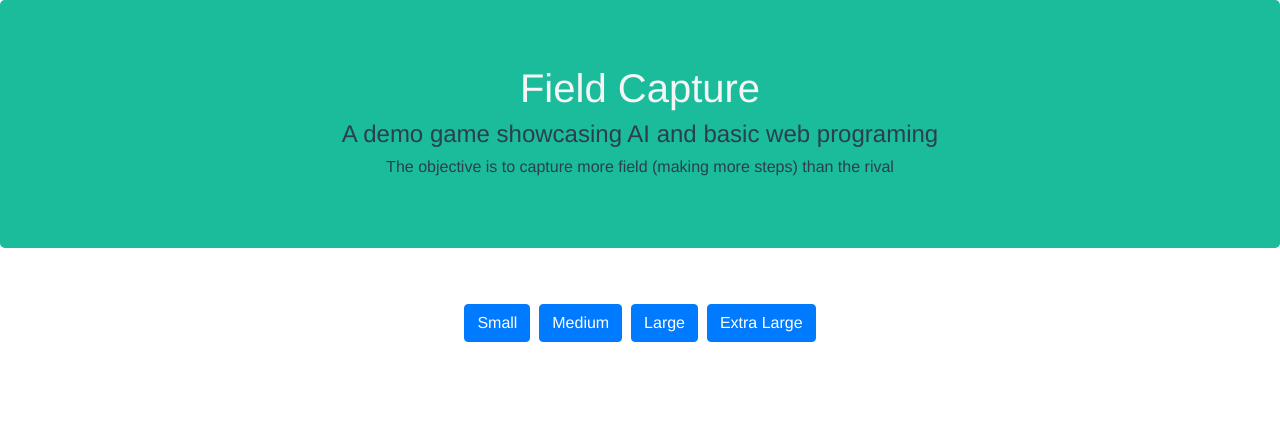
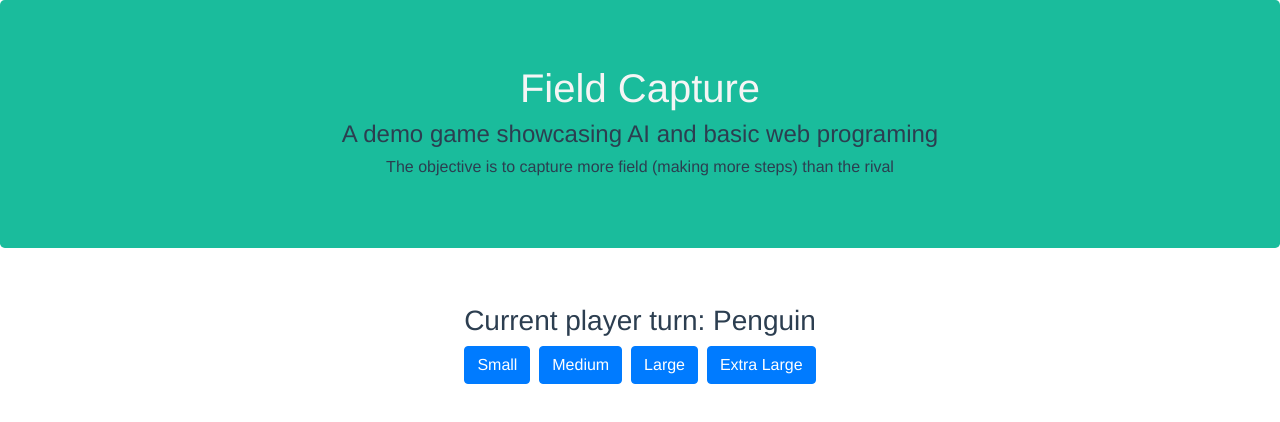
Before and after one commit to abir006/Field-Capturer, a Vue app: page / in a window 1280 px wide. Shown: the top 422 px of the page. Built offline with nearby package versions, Linux system fonts and the light colour scheme; the HTML template or start-up script is replaced by a standard one.

Commit message:
Closed #5. Game is working turn based, allowing players to move until draw\victory.

```diff
--- a/src/App.vue
+++ b/src/App.vue
@@ -1,16 +1,18 @@
 <template>
   <Header/>
   &nbsp;
+  <Game/>
   <Board/>
 </template>
 
 <script>
 import Header from './components/Header.vue'
 import Board from './components/Board.vue'
+import Game from "@/components/Game";
 export default {
   name: 'App',
   components: {
-    Header, Board
+    Header, Board, Game
   }
 }
 </script>
--- a/src/components/Board.vue
+++ b/src/components/Board.vue
@@ -1,14 +1,18 @@
 <template>
-  <div v-if="board">
-    <div v-for="x in rows" :key="x">
-    <span v-for="y in cols" :key="y">
+  <div v-if="game.Board">
+    <div v-for="x in game.Rows" :key="x">
+    <span v-for="y in game.Cols" :key="y">
       <!-- checking for open field first due to higher availability to reduce time -->
       <!-- empty field -->
-      <img v-if="board[x-1][y-1]===' '" src="../assets/openField.png" alt="">
+      <img v-if="game.Board[x-1][y-1]===' '" src="../assets/openField.png" alt="">
       <!-- player 1 -->
-      <img v-else-if="board[x-1][y-1]==='1'" src="../assets/penguin.png" alt="">
+      <img v-else-if="game.Board[x-1][y-1]==='1'" src="../assets/penguin.png" alt="">
+      <!-- player 1 captured -->
+      <img v-else-if="game.Board[x-1][y-1]==='captured1'" src="../assets/penguinCaptured.png" alt="">
       <!-- player 2 -->
-      <img v-else src="../assets/cow.png" alt="">
+      <img v-else-if="game.Board[x-1][y-1]==='2'" src="../assets/cow.png" alt="">
+      <!-- player 2 captured -->
+      <img v-else src="../assets/cowCaptured.png" alt="">
     </span>
     </div>
   </div>
@@ -21,13 +25,12 @@
 </template>
 
 <script>
-import { ref } from 'vue'
+import global from "@/global";
+
 export default {
 name: "Board",
   setup() {
-    const board = ref(null)
-    const rows = ref(0)
-    const cols = ref(0)
+    const { game, setBoard } = global
     const smallMap = ({Board : [
         ["1", " ", " "],
         [" ", " ", " "],
@@ -60,13 +63,7 @@ name: "Board",
             [" ", " ", " "," ", " ", " ", " "," ", " ", " "],
             [" ", " ", " "," ", " ", " ", " "," ", " ", "2"],
           ], Rows : 10, Cols: 10})
-
-    const setBoard = (boardToSet) => {
-      board.value = JSON.parse(JSON.stringify(boardToSet.Board))
-      rows.value = boardToSet.Rows
-      cols.value = boardToSet.Cols
-    }
-    return { board, rows, cols , smallMap, mediumMap, largeMap, extraLargeMap, setBoard}
+    return { game , smallMap, mediumMap, largeMap, extraLargeMap, setBoard}
   }
 }
 </script>
--- /dev/null
+++ b/src/components/Game.vue
@@ -0,0 +1,89 @@
+<template>
+<div>
+  <h3 style="color: #2c3e50">Current player turn: {{ game.CurrentPlayer===1 ? "Penguin" : "Cow" }}</h3>
+  <h1 style="color: darkblue;" v-if="win === 1 || win === 2">Winner is: {{ win }}</h1>
+  <h1 style="color: darkblue;" v-else-if="win === 0">Draw !</h1>
+</div>
+</template>
+
+<script>
+import { ref } from 'vue'
+import global from "@/global";
+export default {
+  name: "Game",
+  setup() {
+    const win = ref(-1)
+    async function keyPressed() {
+      const pressed = await waitingKeypress();
+      if(pressed.key === "w"){
+        console.log("w")
+        makeMove(-1, 0)
+      }else if(pressed.key === "a"){
+        makeMove(0, -1)
+      }else if(pressed.key === "s"){
+        makeMove(1, 0)
+      }else if(pressed.key ==="d"){
+        makeMove(0, 1)
+      }
+    }
+    function waitingKeypress() {
+      return new Promise((resolve) => {
+        document.addEventListener('keydown', onKeyHandler);
+        function onKeyHandler(e) {
+          if (e.key === "w" || e.key === "a" || e.key === "s" || e.key === "d") {
+            document.removeEventListener('keydown', onKeyHandler);
+            resolve(e);
+          }
+          /// add else to handle illegal button
+        }
+      });
+    }
+    // this is the game loop.
+    async function nextTurn() {
+      //check if game didnt end
+      if(win.value === -1) {
+        // check if game board is set
+        if (game.Board !== null) {
+          if (playerNumMovesAvailable(game.CurrentPlayer) !== 0) {
+            await keyPressed()
+            requestAnimationFrame(nextTurn)
+          } else if (playerNumMovesAvailable((game.CurrentPlayer % 2) + 1) !== 0) {
+            swapPlayer()
+            await keyPressed()
+            requestAnimationFrame(nextTurn)
+          } else {
+            win.value = winner()
+          }
+        } else {
+          requestAnimationFrame(nextTurn)
+        }
+      }
+    }
+    const { game, makeMove , playerNumMovesAvailable, swapPlayer , winner } = global
+   /* const keyPressed = (e) => {
+      if (e.key === "w") {
+        makeMove(-1, 0)
+      } else if (e.key === "a") {
+        makeMove(0, -1)
+      } else if (e.key === "s") {
+        makeMove(1, 0)
+      } else if (e.key === "d") {
+        makeMove(0, 1)          }
+    }
+    onMounted(() => {
+      window.addEventListener('keyup', keyPressed)
+    })
+    onUnmounted(() => {
+      window.removeEventListener('keyup', keyPressed)
+    })*/
+    return { game, nextTurn, win }
+  },
+  async created() {
+    await this.nextTurn()
+  }
+}
+</script>
+
+<style scoped>
+
+</style>
--- /dev/null
+++ b/src/global.js
@@ -0,0 +1,83 @@
+import { reactive, readonly } from 'vue'
+
+const game = reactive({
+    Board: null,
+    Rows: 0,
+    Cols: 0,
+    PlayerPositions: Array(Array()),
+    CurrentPlayer: 1,
+})
+const setBoard = (boardToSet) => {
+    game.Board = JSON.parse(JSON.stringify(boardToSet.Board))
+    game.Rows = boardToSet.Rows
+    game.Cols = boardToSet.Cols
+    for(let row=0; row < boardToSet.Rows; row++){
+        for(let col=0; col < boardToSet.Cols; col++){
+            if(boardToSet.Board[row][col]==="1"){
+                game.PlayerPositions[1] = [row, col]
+            }
+            else if(boardToSet.Board[row][col]==="2"){
+                game.PlayerPositions[2] = [row, col]
+            }
+        }
+    }
+}
+const playerNumMovesAvailable = (player) => {
+    let numSteps = 0
+    //up
+    if(game.PlayerPositions[player][0] > 0 && game.Board[game.PlayerPositions[player][0]-1][game.PlayerPositions[player][1]] === " "){
+        numSteps++
+    }
+    //down
+    if(game.PlayerPositions[player][0] < game.Rows-1 && game.Board[game.PlayerPositions[player][0]+1][game.PlayerPositions[player][1]] === " "){
+        numSteps++
+    }
+    //left
+    if(game.PlayerPositions[player][1] > 0 && game.Board[game.PlayerPositions[player][0]][game.PlayerPositions[player][1]-1] === " "){
+        numSteps++
+    }
+    //right
+    if(game.PlayerPositions[player][1] < game.Cols - 1 && game.Board[game.PlayerPositions[player][0]][game.PlayerPositions[player][1] + 1] === " "){
+        numSteps++
+    }
+    return numSteps
+}
+
+const makeMove = (x, y) => {
+        const currentRow = game.PlayerPositions[game.CurrentPlayer][0]
+        const currentCol = game.PlayerPositions[game.CurrentPlayer][1]
+        const newRow = currentRow+x
+        const newCol = currentCol+y
+        if(0 <= newRow && newRow < game.Rows && 0 <= newCol && newCol < game.Cols){
+            if(game.Board[newRow][newCol]===" "){
+                game.Board[currentRow][currentCol] = "captured"+game.CurrentPlayer.toString()
+                game.PlayerPositions[game.CurrentPlayer] = [newRow, newCol]
+                game.Board[newRow][newCol] = game.CurrentPlayer.toString()
+                swapPlayer()
+            }
+        }
+}
+
+const winner = () => {
+    let player1Captured = 0
+    let player2Captured = 0
+    for(let row=0; row < game.Rows; row++){
+        for(let col=0; col < game.Cols; col++){
+            if(game.Board[row][col]==="1" || game.Board[row][col]==="captured1"){
+                player1Captured++
+            }
+            else if(game.Board[row][col]==="2" || game.Board[row][col]==="captured2"){
+                player2Captured++
+            }
+        }
+    }
+    if(player1Captured > player2Captured) return 1
+    if(player2Captured > player1Captured) return 2
+    return 0
+}
+
+const swapPlayer = () => {
+    game.CurrentPlayer = (game.CurrentPlayer % 2) + 1
+}
+
+export default { game: readonly(game), setBoard , makeMove, playerNumMovesAvailable, winner, swapPlayer }
```
